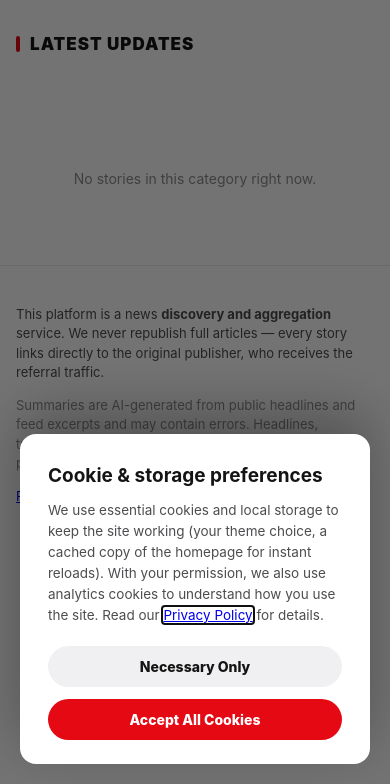
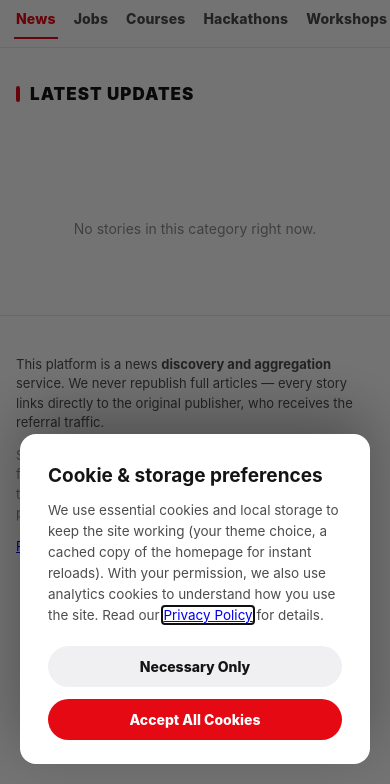
Before and after one commit to fbivinay/Ai_tech_news, a website: page public/index.html in a window 390 px wide. Shown: the part 60-844 px from the top of the page. Drawn offline with Linux system fonts and the light colour scheme; no server answers.

Commit message:
Give the main nav its own big, centered bar
Nav was squeezed left-of-center next to the logo at 14px. Pull it out
of header-inner into its own row: centered, 18px/800-weight links,
36px gaps, thicker active underline — reads as the primary section
switcher it is, not an afterthought. Mobile keeps left-aligned
scroll (centering would clip both edges before you scroll).

```diff
--- a/public/index.html
+++ b/public/index.html
@@ -19,7 +19,7 @@
   <meta name="twitter:title" content="Update Bro! — Concise AI summaries, full stories at the source" />
   <meta name="twitter:description" content="The fastest way to stay updated on AI and technology. Read concise AI-generated summaries and go directly to the original source for the full story." />
   <meta name="twitter:image" content="https://ai-tech-news-alpha.vercel.app/logo.png" />
-  <link rel="stylesheet" href="styles.css?v=21" />
+  <link rel="stylesheet" href="styles.css?v=22" />
   <link rel="preload" href="app.js?v=10" as="script" />
   <script async src="https://pagead2.googlesyndication.com/pagead/js/adsbygoogle.js?client=ca-pub-8061124050592542"
      crossorigin="anonymous"></script>
@@ -31,6 +31,8 @@
         <img class="brand-mark" src="logo.png" alt="" width="30" height="30" />
         <span class="brand-text">Update Bro!</span>
       </a>
+      <button id="theme-toggle" class="theme-toggle" type="button" aria-label="Toggle dark mode" title="Toggle dark mode">◐</button>
+    </div>
     <nav class="top-nav" aria-label="Primary">
       <a href="/" class="active" aria-current="page">News</a>
       <a href="/explore.html?kind=jobs">Jobs</a>
@@ -39,8 +41,6 @@
       <a href="/explore.html?kind=events&amp;type=workshop">Workshops</a>
       <a href="/explore.html?kind=events&amp;type=conference">Conferences</a>
     </nav>
-      <button id="theme-toggle" class="theme-toggle" type="button" aria-label="Toggle dark mode" title="Toggle dark mode">◐</button>
-    </div>
     <nav id="section-nav" class="section-nav" aria-label="Sections"></nav>
   </header>
 
--- a/public/styles.css
+++ b/public/styles.css
@@ -81,8 +81,9 @@ html[data-theme='dark'] .site-header.scrolled { box-shadow: 0 4px 20px rgba(0, 0
 .header-inner {
   display: flex;
   align-items: center;
+  justify-content: space-between;
   gap: 18px;
-  padding: 8px 24px 6px;
+  padding: 10px 24px 4px;
 }
 
 .brand { display: inline-flex; align-items: center; gap: 10px; text-decoration: none; }
@@ -133,7 +134,7 @@ html[data-theme='dark'] .site-header.scrolled { box-shadow: 0 4px 20px rgba(0, 0
 .section-chip.active { background: var(--red); border-color: var(--red); color: #fff; }
 
 /* Anchored sections stop below the sticky header when jumped to */
-.billboard, .rail, #latest { scroll-margin-top: 92px; }
+.billboard, .rail, #latest { scroll-margin-top: 140px; }
 
 .theme-toggle {
   border: 1px solid var(--rule);
@@ -802,23 +803,42 @@ html[data-theme='dark'] .site-header.scrolled { box-shadow: 0 4px 20px rgba(0, 0
 
 /* ---------- Top nav + Explore ---------- */
 
-.top-nav { display: flex; gap: 18px; overflow-x: auto; scrollbar-width: none; white-space: nowrap; flex: 1; }
+/* Main sections bar: its own centered, big-type row under the brand —
+   this is the primary navigation, so it gets top billing, not a squeezed
+   afterthought next to the logo. */
+.top-nav {
+  display: flex;
+  justify-content: center;
+  align-items: center;
+  gap: 36px;
+  overflow-x: auto;
+  scrollbar-width: none;
+  white-space: nowrap;
+  padding: 8px 24px 14px;
+  border-bottom: 1px solid var(--rule);
+}
 .top-nav::-webkit-scrollbar { display: none; }
-@media (max-width: 760px) {
-  .top-nav { gap: 12px; }
-  .top-nav a { font-size: 13px; }
-}
 .top-nav a {
   color: var(--ink-soft);
   text-decoration: none;
-  font-weight: 700;
-  font-size: 14px;
-  padding: 4px 2px;
-  border-bottom: 2px solid transparent;
+  font-weight: 800;
+  font-size: 18px;
+  letter-spacing: 0.01em;
+  padding: 6px 2px 12px;
+  border-bottom: 3px solid transparent;
   transition: color 0.18s ease, border-color 0.18s ease;
 }
 .top-nav a:hover { color: var(--ink); }
 .top-nav a.active { color: var(--red); border-bottom-color: var(--red); }
+
+@media (max-width: 760px) {
+  .top-nav { justify-content: flex-start; gap: 20px; padding: 6px 16px 10px; }
+  .top-nav a { font-size: 15px; padding: 4px 2px 8px; border-bottom-width: 2px; }
+}
+@media (max-width: 480px) {
+  .top-nav { gap: 14px; padding: 6px 14px 8px; }
+  .top-nav a { font-size: 14px; }
+}
 
 .explore-head { margin: 26px 0 14px; }
 .explore-title { margin: 0; font-size: clamp(26px, 3vw, 38px); font-weight: 900; letter-spacing: -0.015em; }
```
Also changed, not shown: public/explore.html (+3 -3 lines). Lines whose indentation alone changed are shown as unchanged.
